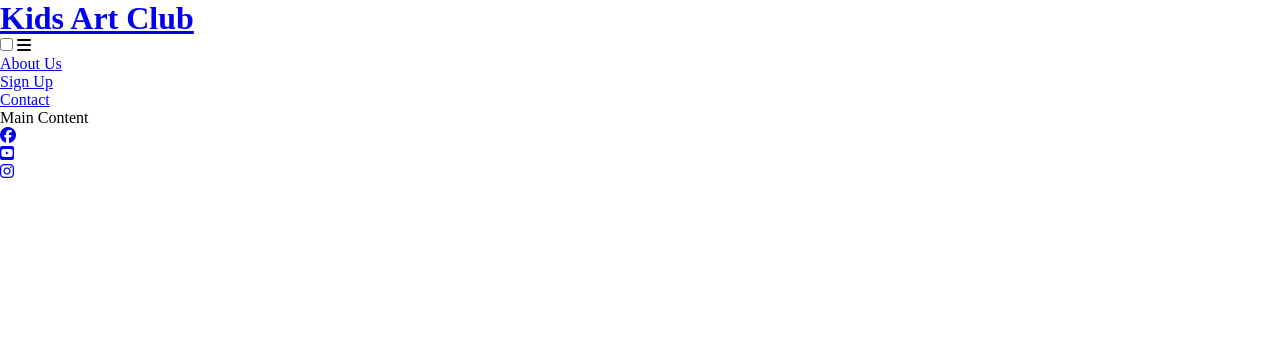
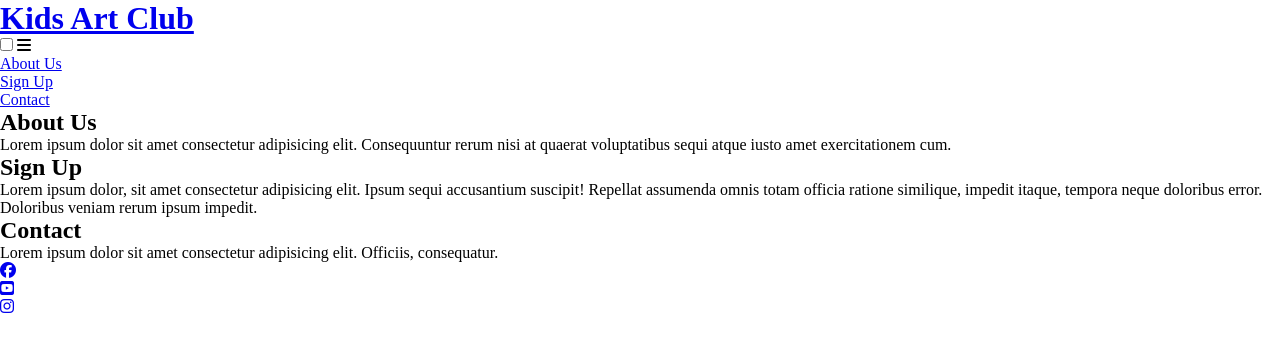
Before and after one commit to Mustafa-Vienna/pp1-kids-art-club, a plain HTML site: page index.html in a window 1280 px wide. Drawn offline with Linux system fonts and the light colour scheme.

Commit message:
Added 3 sections in the Main

```diff
--- a/assets/css/style.css
+++ b/assets/css/style.css
@@ -7,3 +7,16 @@
   margin: 0;
   box-sizing: border-box;
 }
+
+/* General style */
+:root {
+  /* Fonts */
+  --font-family: 'Open Sans', sans-serif;
+  --heading-font: 'Roboro', sans-serif;
+  /* colors */
+  --primary-color: #ffd500; /*Bright Yellow */
+  --secondary-color: #ff85a2; /* Candy Pink */
+  --accent-color: #87ceeb; /* Sky blue */
+  --highlight-color: #7ac74f; /*Grass Green */
+  --extra-color: #a569bd; /* Purplue */
+}
--- a/index.html
+++ b/index.html
@@ -35,7 +35,20 @@
   </header>
 
   <!-- Main -->
-  <main>Main Content</main>
+  <main>
+    <section id="about">
+      <h2>About Us</h2>
+      <p>Lorem ipsum dolor sit amet consectetur adipisicing elit. Consequuntur rerum nisi at quaerat voluptatibus sequi atque iusto amet exercitationem cum.</p>
+    </section>
+    <section id="signup">
+      <h2>Sign Up</h2>
+      <p>Lorem ipsum dolor, sit amet consectetur adipisicing elit. Ipsum sequi accusantium suscipit! Repellat assumenda omnis totam officia ratione similique, impedit itaque, tempora neque doloribus error. Doloribus veniam rerum ipsum impedit.</p>
+    </section>
+    <section id="contact">
+      <h2>Contact</h2>
+      <p>Lorem ipsum dolor sit amet consectetur adipisicing elit. Officiis, consequatur.</p>
+    </section>
+  </main>
 
   <!--- Footer -->
   <footer>
```
